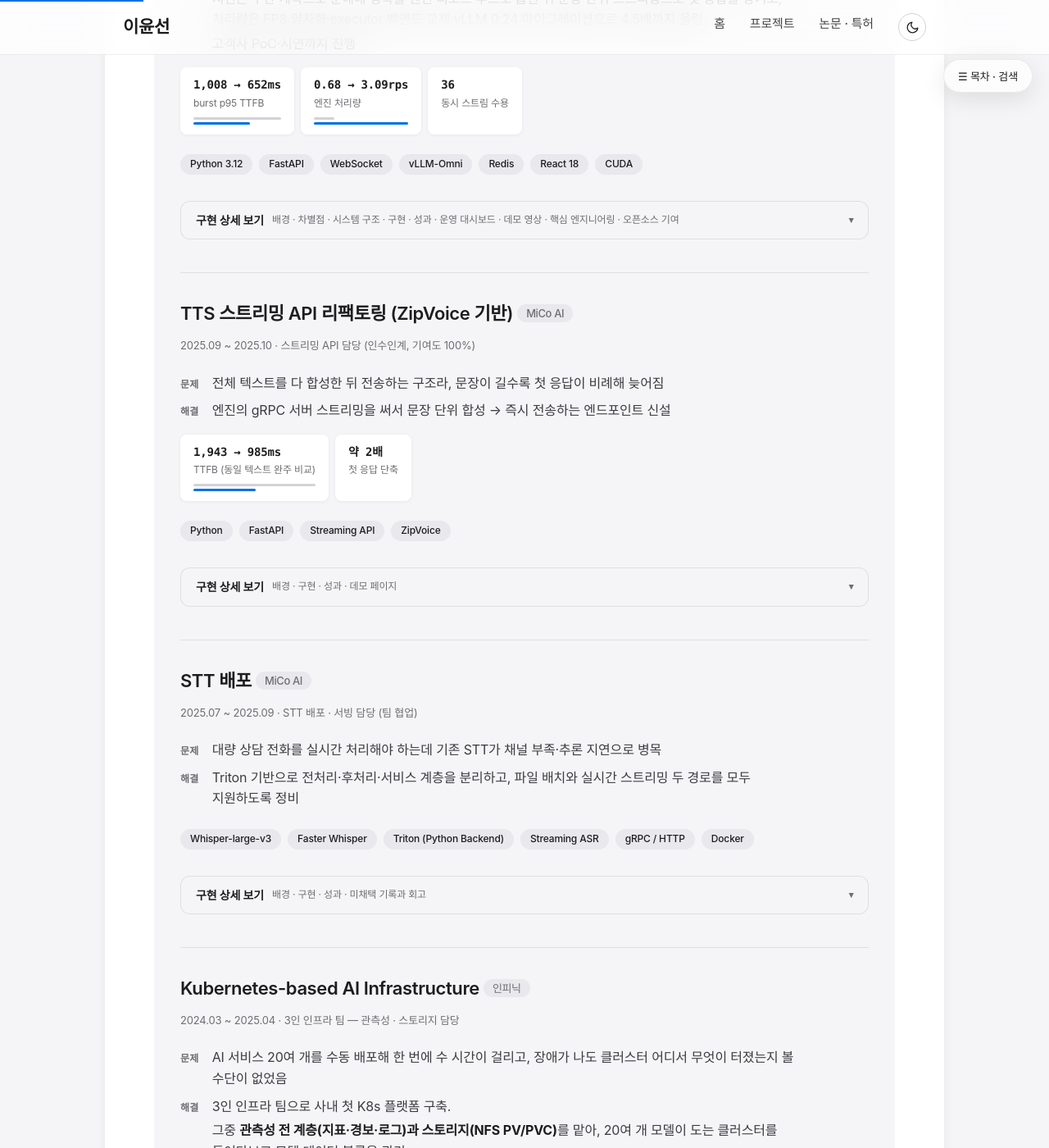
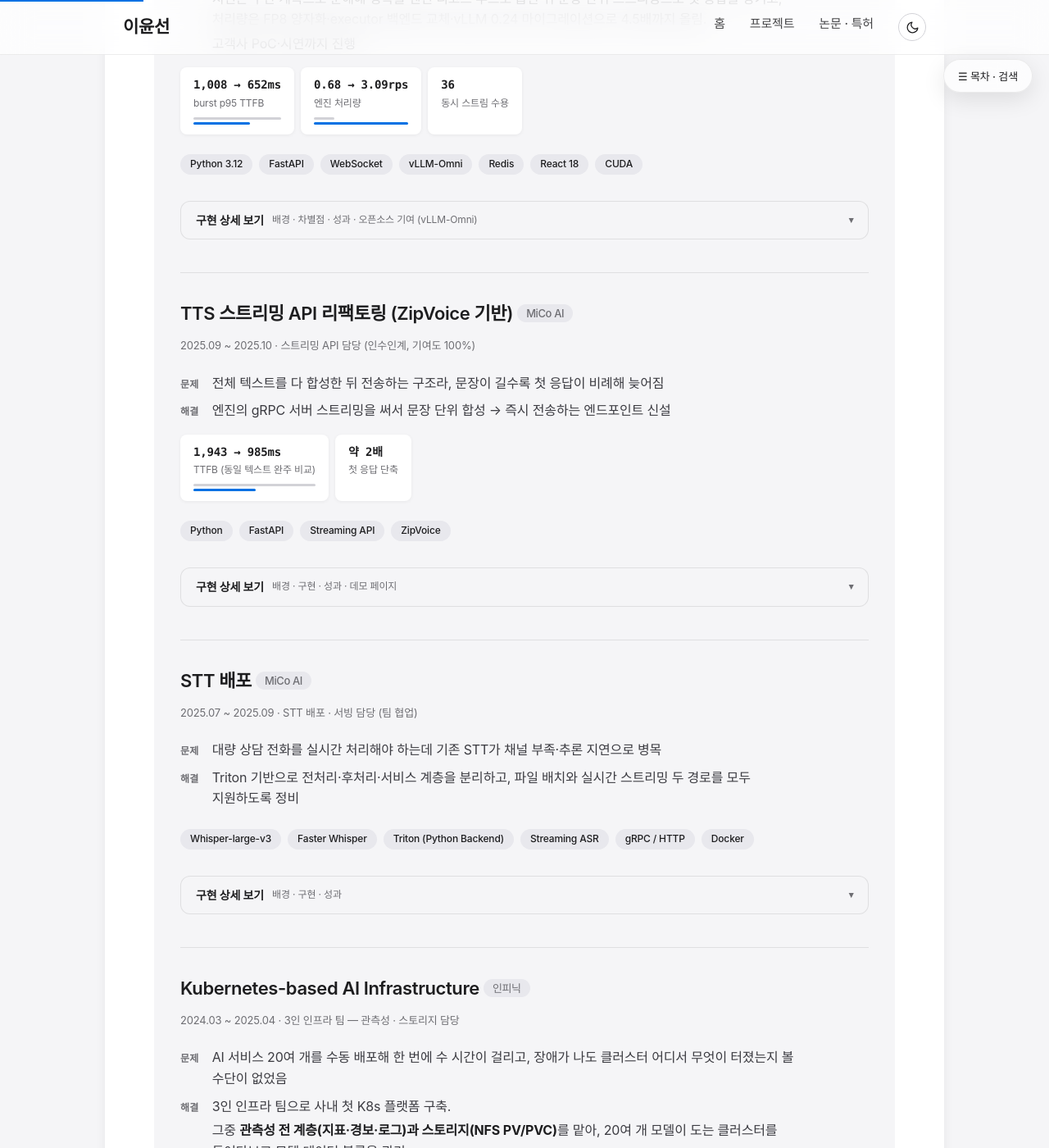
Before and after one commit to ckc5800/ckc5800.github.io, a Jekyll site: the page built from projects.html, in a window 1280 px wide and 1400 px high, scrolled down 1163 px. Shown: the whole window at 82% size. Built offline with Jekyll 4.4.1, drawn with Linux system fonts in a browser that asks for light colours; some web fonts are replaced; some of the changed text lies outside the part shown.

Commit message:
카드 예고 문구를 실제 소제목으로 재생성
'미채택 기록과 회고'가 STT 카드에 잘못 붙어 있었음 — 화자분리 카드를
고칠 때 첫 일치 항목을 치환해 앞선 카드에 들어감.

전 카드의 예고를 h4 소제목에서 다시 만들어 본문과 일치시킴.
Qwen3는 중첩 details 안쪽 소제목을 빼고 바깥 것만 표시.

Co-Authored-By: Claude Fable 5 <noreply@anthropic.com>

```diff
--- a/projects.html
+++ b/projects.html
@@ -126,7 +126,7 @@ title: 프로젝트
         <span class="tech-tag">CUDA</span>
     </div>
     <details>
-        <summary><span class="sum-text">구현 상세 보기</span><span class="sum-hint">배경 · 차별점 · 시스템 구조 · 구현 · 성과 · 운영 대시보드 · 데모 영상 · 핵심 엔지니어링 · 오픈소스 기여</span><span class="sum-close">Qwen3-TTS 플랫폼 구축 — 접기</span></summary>
+        <summary><span class="sum-text">구현 상세 보기</span><span class="sum-hint">배경 · 차별점 · 성과 · 오픈소스 기여 (vLLM-Omni)</span><span class="sum-close">Qwen3-TTS 플랫폼 구축 — 접기</span></summary>
         <div class="detail-body">
 <h4 class="detail-head">배경</h4>
     <p><span class="sentence">상담센터를 타깃으로 제안할 자사 TTS 솔루션을 신규 구축하는 과제.</span><span class="sentence">기존 시스템 교체가 아니라, 실시간 상담에 쓸 수 있는 응답 속도와 음성 선택지를 갖춘 제품을 처음부터 만드는 것이 목표였음.</span><span class="sentence">모델 선정부터 서빙 아키텍처, 백엔드·프론트엔드, 배포·운영까지 전 구간을 단독으로 맡았고, 고객사 PoC·시연까지 진행.</span></p>
@@ -330,7 +330,7 @@ title: 프로젝트
         <span class="tech-tag">Docker</span>
     </div>
     <details>
-        <summary><span class="sum-text">구현 상세 보기</span><span class="sum-hint">배경 · 구현 · 성과 · 미채택 기록과 회고</span><span class="sum-close">STT 배포 — 접기</span></summary>
+        <summary><span class="sum-text">구현 상세 보기</span><span class="sum-hint">배경 · 구현 · 성과</span><span class="sum-close">STT 배포 — 접기</span></summary>
         <div class="detail-body">
 <h4 class="detail-head">배경</h4>
     <p><span class="sentence">AIG 상담센터의 대량 상담 전화 실시간 처리 필요.</span><span class="sentence">기존 STT 시스템 병목으로 인한 채널 부족 및 추론 지연 불안정.</span></p>
@@ -442,7 +442,7 @@ title: 프로젝트
         <span class="tech-tag">Audio Processing</span>
     </div>
     <details>
-        <summary><span class="sum-text">구현 상세 보기</span><span class="sum-hint">배경 · 구현 · 성과</span><span class="sum-close">Speaker Diarization with Pyannote — 접기</span></summary>
+        <summary><span class="sum-text">구현 상세 보기</span><span class="sum-hint">배경 · 구현 · 성과 · 미채택 기록과 회고</span><span class="sum-close">Speaker Diarization with Pyannote — 접기</span></summary>
         <div class="detail-body">
 <h4 class="detail-head">배경</h4>
     <p><span class="sentence">회사가 만드는 메신저·협업 제품에 영상통화 회의록·전사 기능을 넣으려면 발화자 식별이 필요했음.</span><span class="sentence">STT는 음성 인식만 제공해 누가 말했는지 구분할 수단이 없었고, 화자 분리 모델을 검토해 제품에 쓸 수 있는 수준인지 판정하는 것이 과제였음.</span></p>
```
